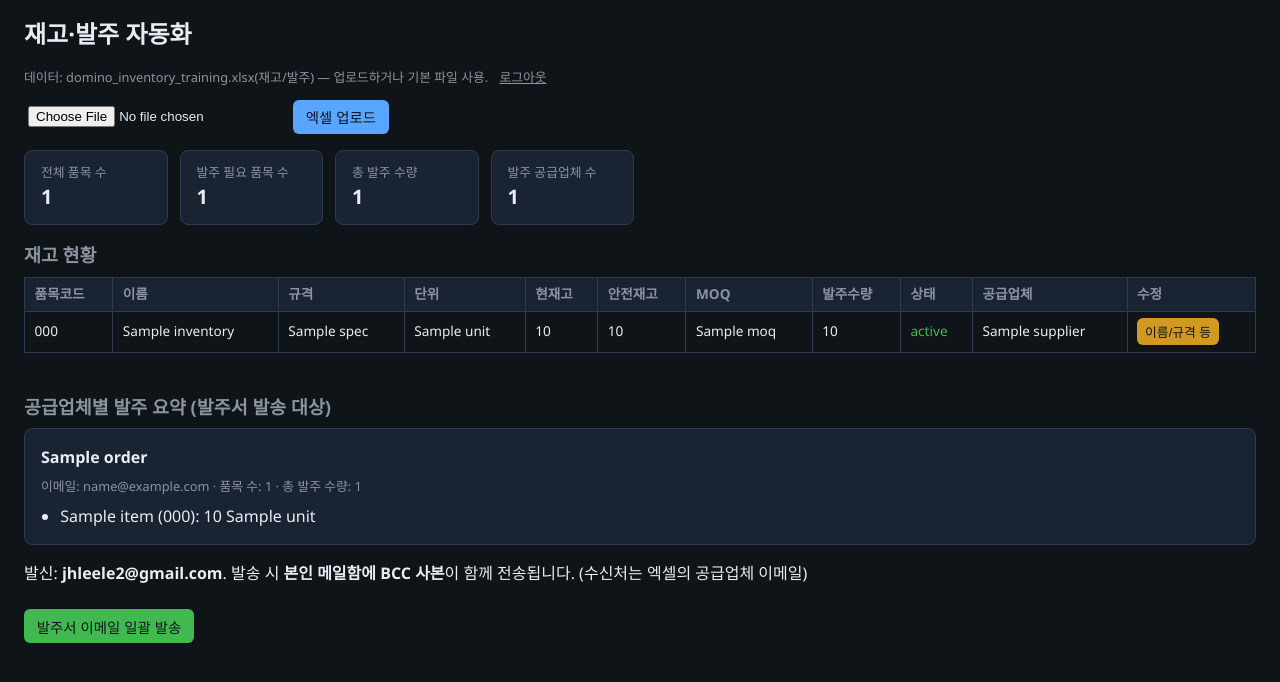
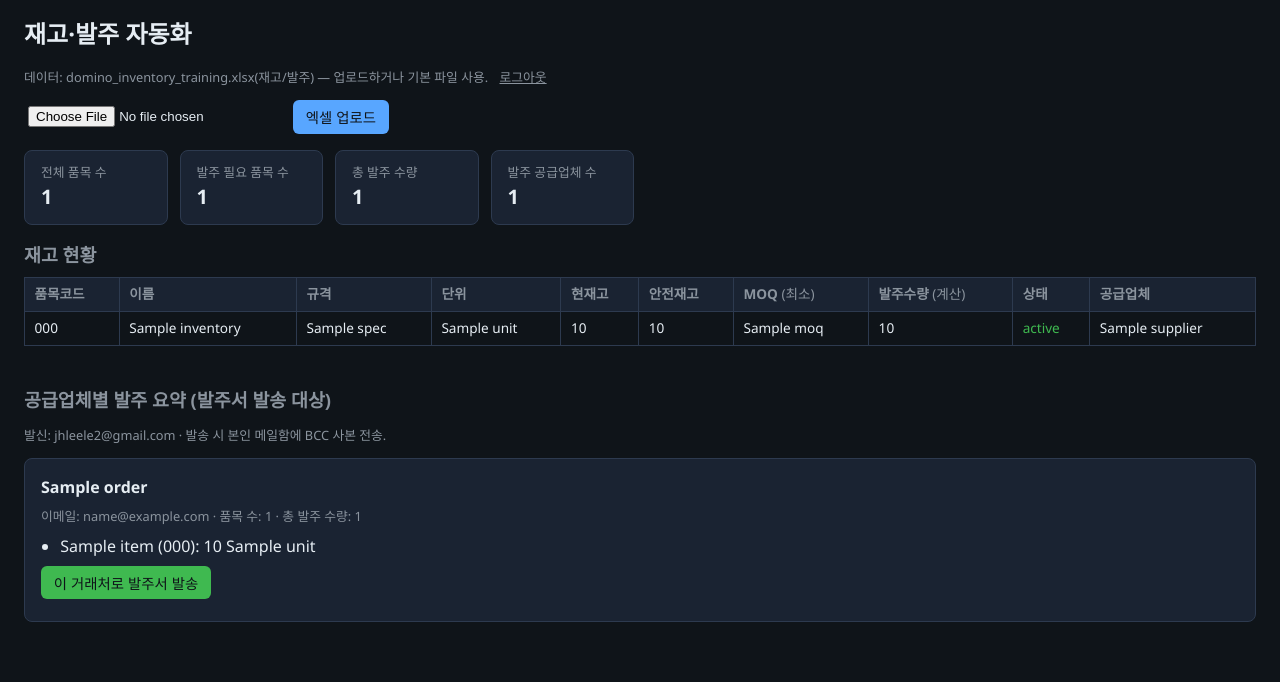
Before and after one commit to jhleele2/20260312, a Flask app: template templates/index.html in a window 1280 px wide. Shown: the top 682 px of the page. Run offline with Flask 2, Linux system fonts and the light colour scheme; the visitor is signed in with stand-in values (Sample User, id 1); the template is opened without the code that fills it: most values are stand-ins (such as "Sample title", 1, 10 or a date in 2020).

Commit message:
Remove edit modal, per-supplier send button, MOQ/order qty labels, Vercel read-only handling, SMTP env message
Made-with: Cursor

```diff
--- a/app.py
+++ b/app.py
@@ -115,7 +115,9 @@ def index():
         session.pop("uploaded_file", None)
     data = load_all(excel_path)
     if data.get("error"):
-        return render_template("index.html", error=data["error"], orders=[], inventory=[], summary=None)
+        return render_template(
+            "index.html", error=data["error"], orders=[], inventory=[], summary=None, read_only_deploy=os.environ.get("VERCEL") == "1"
+        )
     inventory = data["inventory"]
     orders = get_orders_by_supplier(inventory)
     need_count = sum(1 for i in inventory if i.get("order_quantity", 0) > 0)
@@ -135,6 +137,7 @@ def index():
         summary=summary,
         excel_path=excel_path,
         email_template=data.get("email_template", {}),
+        read_only_deploy=os.environ.get("VERCEL") == "1",
     )
 
 
--- a/email_sender.py
+++ b/email_sender.py
@@ -70,7 +70,7 @@ def send_order_email(
     if not to_email or "@" not in to_email:
         return False, "수신 이메일 없음. 엑셀 Inventory 시트 '공급업체이메일' 열 또는 Suppliers 시트에 이메일을 입력하세요."
     if not sender_password:
-        return False, "발신 비밀번호(앱 비밀번호)가 설정되지 않았습니다. .env에서 SMTP_PASSWORD를 설정하세요."
+        return False, "발신 비밀번호 미설정. Vercel: 프로젝트 설정 → Environment Variables에 SMTP_PASSWORD( Gmail 앱 비밀번호) 추가 후 재배포."
     try:
         msg = MIMEMultipart("alternative")
         msg["Subject"] = subject
--- a/inventory_loader.py
+++ b/inventory_loader.py
@@ -3,6 +3,7 @@
 엑셀 파일(domino_inventory_training.xlsx 구조)에서
 재고·공급처·이메일 템플릿을 읽고, 발주 필요 항목을 분석합니다.
 """
+import os
 from pathlib import Path
 from typing import List, Dict, Any, Optional, Tuple
 import openpyxl
@@ -156,6 +157,9 @@ def update_inventory_item(
     반환: (성공 여부, 메시지)
     엑셀 컬럼(1-based): A=품목코드, B=이름, C=규격, D=단위, E=현재고, F=안전재고, G=MOQ, H=공급업체
     """
+    # Vercel 등 배포 환경: 디스크 읽기 전용이라 엑셀 저장 불가
+    if os.environ.get("VERCEL") == "1":
+        return False, "배포 환경(Vercel)에서는 엑셀 수정이 불가합니다. 수량·재고 변경은 로컬에서 실행할 때만 저장됩니다."
     path = Path(excel_path)
     if not path.exists():
         return False, "파일이 없습니다."
--- a/templates/index.html
+++ b/templates/index.html
@@ -91,19 +91,9 @@
     .order-block ul { margin: 0; padding-left: 1.2rem; }
     #send-result { margin-top: 0.5rem; font-size: 0.9rem; }
     .path-hint { font-size: 0.8rem; color: var(--muted); }
-    .btn-edit { padding: 0.25rem 0.5rem; font-size: 0.8rem; background: var(--warn); color: var(--bg); }
     td.editable-qty { cursor: pointer; min-width: 3.5rem; }
     td.editable-qty:hover { background: var(--border); }
     td.editable-qty input { width: 100%; max-width: 4rem; padding: 0.2rem 0.3rem; font-size: inherit; background: var(--bg); border: 1px solid var(--accent); color: var(--text); border-radius: 4px; }
-    .modal-overlay { display: none; position: fixed; inset: 0; background: rgba(0,0,0,0.6); z-index: 100; align-items: center; justify-content: center; }
-    .modal-overlay.show { display: flex; }
-    .modal { background: var(--card); border: 1px solid var(--border); border-radius: 8px; padding: 1.25rem; min-width: 320px; max-width: 90vw; }
-    .modal h3 { margin: 0 0 1rem; font-size: 1.1rem; }
-    .modal label { display: block; margin-top: 0.5rem; font-size: 0.85rem; color: var(--muted); }
-    .modal input { width: 100%; padding: 0.35rem 0.5rem; margin-top: 0.2rem; background: var(--bg); border: 1px solid var(--border); color: var(--text); border-radius: 4px; }
-    .modal input[readonly] { opacity: 0.8; }
-    .modal-actions { margin-top: 1rem; display: flex; gap: 0.5rem; justify-content: flex-end; }
-    .modal-actions .btn { margin: 0; }
   </style>
 </head>
 <body>
@@ -131,12 +121,15 @@
   {% endif %}
 
   <h2>재고 현황</h2>
+  {% if read_only_deploy %}
+  <p class="path-hint" style="margin-bottom: 0.5rem;">⚠️ 배포 환경에서는 수량·재고 수정이 저장되지 않습니다. 수정은 로컬에서 실행할 때만 엑셀에 반영됩니다.</p>
+  {% endif %}
   <div style="overflow-x: auto;">
     <table>
       <thead>
         <tr>
-          <th>품목코드</th><th>이름</th><th>규격</th><th>단위</th><th>현재고</th><th>안전재고</th><th>MOQ</th>
-          <th>발주수량</th><th>상태</th><th>공급업체</th><th>수정</th>
+          <th>품목코드</th><th>이름</th><th>규격</th><th>단위</th><th>현재고</th><th>안전재고</th><th>MOQ <span style="font-weight:normal;color:var(--muted);" title="최소 발주 수량">(최소)</span></th>
+          <th>발주수량 <span style="font-weight:normal;color:var(--muted);" title="계산값: MAX(MOQ, 안전재고−현재고)">(계산)</span></th><th>상태</th><th>공급업체</th>
         </tr>
       </thead>
       <tbody>
@@ -149,7 +142,6 @@
           <td>{{ i.order_quantity }}</td>
           <td class="{% if i.status == '발주 필요' %}status-warn{% else %}status-ok{% endif %}">{{ i.status }}</td>
           <td>{{ i.supplier }}</td>
-          <td><button type="button" class="btn btn-edit" data-code="{{ i.code }}" data-name="{{ i.name }}" data-spec="{{ i.spec }}" data-unit="{{ i.unit }}" data-current="{{ i.current_stock }}" data-safety="{{ i.safety_stock }}" data-moq="{{ i.moq }}" data-supplier="{{ i.supplier }}">이름/규격 등</button></td>
         </tr>
         {% endfor %}
       </tbody>
@@ -158,8 +150,9 @@
 
   <div class="orders-section">
     <h2>공급업체별 발주 요약 (발주서 발송 대상)</h2>
+    <p class="path-hint" style="margin-bottom: 0.75rem;">발신: jhleele2@gmail.com · 발송 시 본인 메일함에 BCC 사본 전송.</p>
     {% for order in orders %}
-    <div class="order-block">
+    <div class="order-block" data-supplier-index="{{ loop.index0 }}">
       <h3>{{ order.supplier_name }}</h3>
       <div class="meta">이메일: {{ order.email or '(미입력 — 엑셀 Suppliers/Inventory 시트에 입력하세요)' }} · 품목 수: {{ order.item_count }} · 총 발주 수량: {{ order.total_order_quantity }}</div>
       <ul>
@@ -167,45 +160,12 @@
         <li>{{ item.name }} ({{ item.code }}): {{ item.order_quantity }} {{ item.unit }}</li>
         {% endfor %}
       </ul>
+      <button type="button" class="btn btn-send btn-send-one" data-index="{{ loop.index0 }}">이 거래처로 발주서 발송</button>
+      <div class="send-result-one" data-index="{{ loop.index0 }}" style="margin-top: 0.35rem; font-size: 0.85rem;"></div>
     </div>
     {% endfor %}
-
-    {% if orders %}
-    <p>발신: <strong>jhleele2@gmail.com</strong>. 발송 시 <strong>본인 메일함에 BCC 사본</strong>이 함께 전송됩니다. (수신처는 엑셀의 공급업체 이메일)</p>
-    <button type="button" class="btn btn-send" id="send-orders-btn">발주서 이메일 일괄 발송</button>
-    <div id="send-result"></div>
-    {% endif %}
   </div>
   {% endif %}
-
-  <div id="edit-modal-overlay" class="modal-overlay">
-    <div class="modal">
-      <h3>재고 품목 수정</h3>
-      <form id="edit-inventory-form">
-        <input type="hidden" name="item_code" id="edit-item-code">
-        <label>품목코드</label>
-        <input type="text" id="edit-code-display" readonly>
-        <label>이름</label>
-        <input type="text" name="name" id="edit-name">
-        <label>규격</label>
-        <input type="text" name="spec" id="edit-spec">
-        <label>단위</label>
-        <input type="text" name="unit" id="edit-unit">
-        <label>현재고</label>
-        <input type="number" name="current_stock" id="edit-current" min="0" step="1">
-        <label>안전재고</label>
-        <input type="number" name="safety_stock" id="edit-safety" min="0" step="1">
-        <label>MOQ</label>
-        <input type="number" name="moq" id="edit-moq" min="0" step="1">
-        <label>공급업체</label>
-        <input type="text" name="supplier" id="edit-supplier">
-        <div class="modal-actions">
-          <button type="button" class="btn" id="edit-modal-cancel">취소</button>
-          <button type="submit" class="btn btn-send">저장</button>
-        </div>
-      </form>
-    </div>
-  </div>
 
   <script>
     var excelPathForEdit = {{ (excel_path or '') | tojson }};
@@ -268,80 +228,38 @@
       });
     });
 
-    document.querySelectorAll('.btn-edit').forEach(function(btn) {
+    document.querySelectorAll('.btn-send-one').forEach(function(btn) {
       btn.addEventListener('click', function() {
-        document.getElementById('edit-item-code').value = btn.dataset.code;
-        document.getElementById('edit-code-display').value = btn.dataset.code;
-        document.getElementById('edit-name').value = btn.dataset.name || '';
-        document.getElementById('edit-spec').value = btn.dataset.spec || '';
-        document.getElementById('edit-unit').value = btn.dataset.unit || '';
-        document.getElementById('edit-current').value = btn.dataset.current || '0';
-        document.getElementById('edit-safety').value = btn.dataset.safety || '0';
-        document.getElementById('edit-moq').value = btn.dataset.moq || '0';
-        document.getElementById('edit-supplier').value = btn.dataset.supplier || '';
-        document.getElementById('edit-modal-overlay').classList.add('show');
-      });
-    });
-    document.getElementById('edit-modal-cancel').addEventListener('click', function() {
-      document.getElementById('edit-modal-overlay').classList.remove('show');
-    });
-    document.getElementById('edit-modal-overlay').addEventListener('click', function(e) {
-      if (e.target === this) this.classList.remove('show');
-    });
-    document.getElementById('edit-inventory-form').addEventListener('submit', function(e) {
-      e.preventDefault();
-      var fd = new FormData(this);
-      var payload = {
-        excel_path: excelPathForEdit,
-        item_code: document.getElementById('edit-item-code').value,
-        name: fd.get('name'),
-        spec: fd.get('spec'),
-        unit: fd.get('unit'),
-        current_stock: fd.get('current_stock') !== '' ? parseInt(fd.get('current_stock'), 10) : null,
-        safety_stock: fd.get('safety_stock') !== '' ? parseInt(fd.get('safety_stock'), 10) : null,
-        moq: fd.get('moq') !== '' ? parseInt(fd.get('moq'), 10) : null,
-        supplier: fd.get('supplier') || null
-      };
-      fetch('{{ url_for("api_inventory_update") }}', {
-        method: 'POST',
-        headers: { 'Content-Type': 'application/json' },
-        body: JSON.stringify(payload)
-      }).then(function(r) { return r.json(); })
-        .then(function(res) {
-          if (res.ok) { window.location.reload(); }
-          else { alert(res.message || '저장 실패'); }
-        }).catch(function(err) { alert('요청 실패: ' + err.message); });
-    });
-
-    document.getElementById('send-orders-btn')?.addEventListener('click', function() {
-      var btn = this;
-      var resultEl = document.getElementById('send-result');
+        var idx = parseInt(btn.dataset.index, 10);
+        var resultEl = document.querySelector('.send-result-one[data-index="' + idx + '"]');
         btn.disabled = true;
-      resultEl.textContent = '발송 중...';
+        if (resultEl) resultEl.textContent = '발송 중...';
         fetch('{{ url_for("api_send_orders") }}', {
           method: 'POST',
           headers: { 'Content-Type': 'application/json' },
           body: JSON.stringify({
-          excel_path: {{ (excel_path or '') | tojson }},
+            excel_path: excelPathForEdit,
+            supplier_indices: [idx],
             store_name: '도미노피자',
             internal_owner: 'jhleele2@gmail.com'
           })
         })
         .then(function(r) { return r.json(); })
         .then(function(data) {
-        if (data.ok) {
-          var lines = data.results.map(function(r) {
-            return r.supplier + ': ' + (r.ok ? '발송 완료' : '실패 - ' + r.message);
-          });
-          resultEl.innerHTML = '<pre style="margin:0; white-space:pre-wrap;">' + lines.join('\n') + '</pre>';
-        } else {
+          if (data.ok && data.results && data.results[0]) {
+            var r = data.results[0];
+            if (resultEl) resultEl.textContent = r.ok ? '발송 완료' : '실패: ' + r.message;
+            if (resultEl) resultEl.style.color = r.ok ? 'var(--success)' : '#f85149';
+          } else if (resultEl) {
             resultEl.textContent = '오류: ' + (data.message || '알 수 없음');
+            resultEl.style.color = '#f85149';
           }
         })
         .catch(function(e) {
-        resultEl.textContent = '요청 실패: ' + e.message;
+          if (resultEl) { resultEl.textContent = '요청 실패: ' + e.message; resultEl.style.color = '#f85149'; }
         })
         .finally(function() { btn.disabled = false; });
+      });
     });
   </script>
 </body>
```
Also changed, not shown: README.md. Lines whose indentation alone changed are shown as unchanged.
